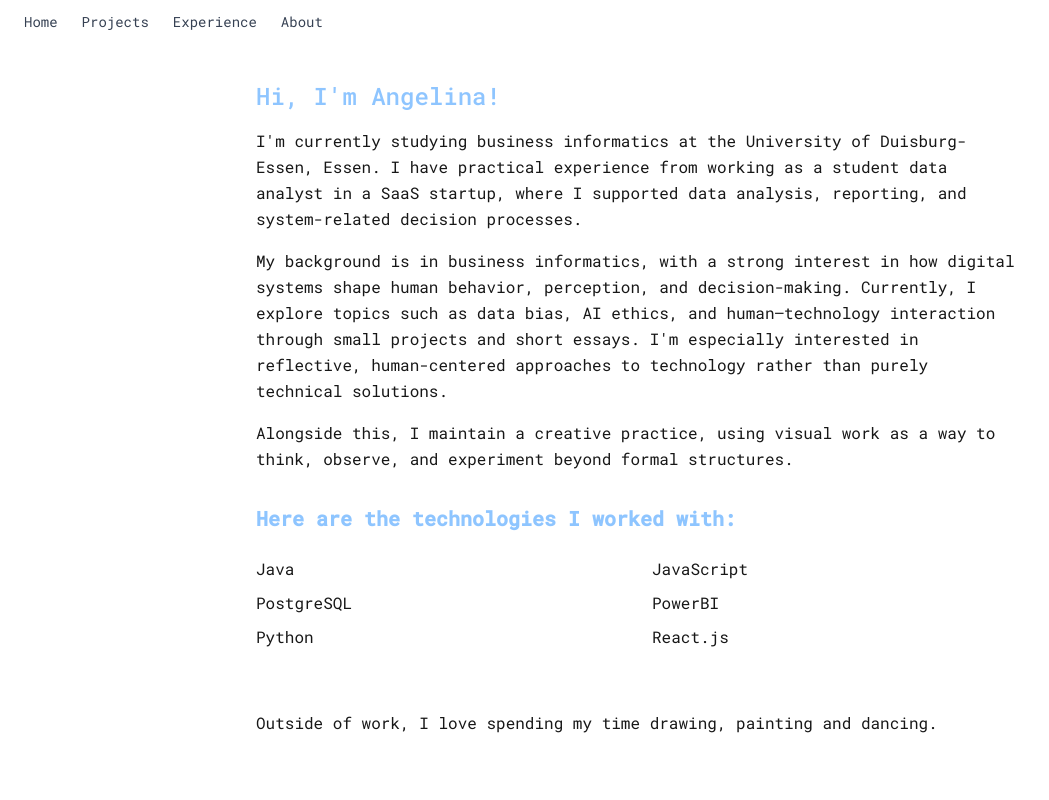
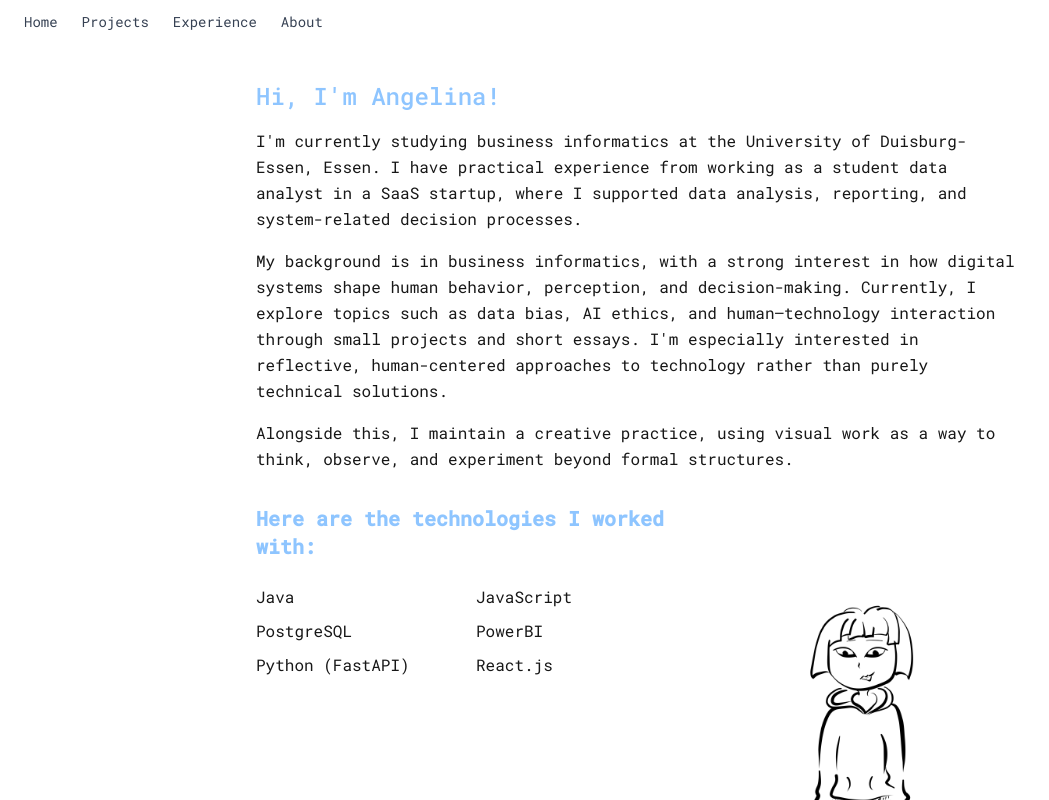
Before and after one commit to Angelinaleib/portfolio, a Next.js app: page /about in a window 1280 px wide. Shown: the top 800 px of the page, without its empty margins (0-1049 px from the left). Built offline with nearby package versions, Linux system fonts and the light colour scheme.

Commit message:
addedFastAPI

```diff
--- a/app/about/page.tsx
+++ b/app/about/page.tsx
@@ -1,24 +1,34 @@
+import Image from "next/image";
+
 export default function AboutPage() {
   return (
     <div>
-      <h1 className = "text-2xl font-medium text-blue-300 mb-4" >Hi, I'm Angelina! </h1>
 
-      <p className="mb-4"> I'm currently studying business informatics at the University of Duisburg-Essen, Essen.
-        I have practical experience from working as a student data analyst in a SaaS startup, where I supported data analysis, reporting, and system-related decision processes.</p>
+      <h1 className="text-2xl font-medium text-blue-300 mb-4">Hi, I'm Angelina!</h1>
 
-      <p className="mb-4"> My background is in business informatics, with a strong interest in how digital systems shape human behavior, perception, and decision-making.
-        Currently, I explore topics such as data bias, AI ethics, and human–technology interaction through small projects and short essays. I'm especially interested in reflective, human-centered approaches to technology rather than purely technical solutions.</p>
+      <p className="mb-4">
+        I'm currently studying business informatics at the University of Duisburg-Essen, Essen. I have practical experience from working as a student data analyst in a SaaS startup, where I
+        supported data analysis, reporting, and system-related decision processes.
+      </p>
 
-       <p className="mb-4"> Alongside this, I maintain a creative practice, using visual work as a way to think, observe, and experiment beyond formal structures.</p>
+      <p className="mb-4">
+        My background is in business informatics, with a strong interest in how digital systems shape human behavior, perception, and decision-making. Currently, I explore topics such as data
+        bias, AI ethics, and human–technology interaction through small projects and short essays. I'm especially interested in reflective, human-centered approaches to technology rather than
+        purely technical solutions.
+      </p>
+
+      <p className="mb-4">Alongside this, I maintain a creative practice, using visual work as a way to think, observe, and experiment beyond formal structures.</p>
 
 
-      <h2 className="text-xl font-semibold text-blue-300 mt-8 mb-4">Here are the technologies I worked with:</h2>
+      <div className="mt-8 flex flex-col lg:flex-row items-start gap-8">
+        <div className="flex-1 min-w-0">
+          <h2 className="text-xl font-semibold text-blue-300 mb-4">Here are the technologies I worked with:</h2>
 
           <div className="mt-6 grid gap-6 sm:grid-cols-2 pb-15">
             <ul className="space-y-2">
               <li>Java</li>
               <li>PostgreSQL</li>
-          <li>Python</li>
+              <li>Python (FastAPI)</li>
             </ul>
             <ul className="space-y-2">
               <li>JavaScript</li>
@@ -26,11 +36,16 @@ export default function AboutPage() {
               <li>React.js</li>
             </ul>
           </div>
+        </div>
 
-    <p className="pb-10"> Outside of work, I love spending my time drawing, painting and dancing.
-    </p>
+         {/*rechts neben dem zweiten Absatz*/}
 
+        <div className="w-full lg:w-[320px] max-w-sm shrink-0">
+          <Image src="/Isa.jpg" alt="character design" width={320} height={400} className="w-full h-auto rounded-md" />
+        </div>
+      </div>
 
+      <p className="pb-5">Outside of work, I love spending my time drawing, painting and dancing.</p>
     </div>
   );
 }
--- a/app/page.tsx
+++ b/app/page.tsx
@@ -30,5 +30,5 @@ export default function Home() {
         Say hi
       </a>
     </div>
-  );^
+  );
 }
```
Also changed, not shown: public/Isa.jpg (added). Lines whose indentation alone changed are shown as unchanged.
